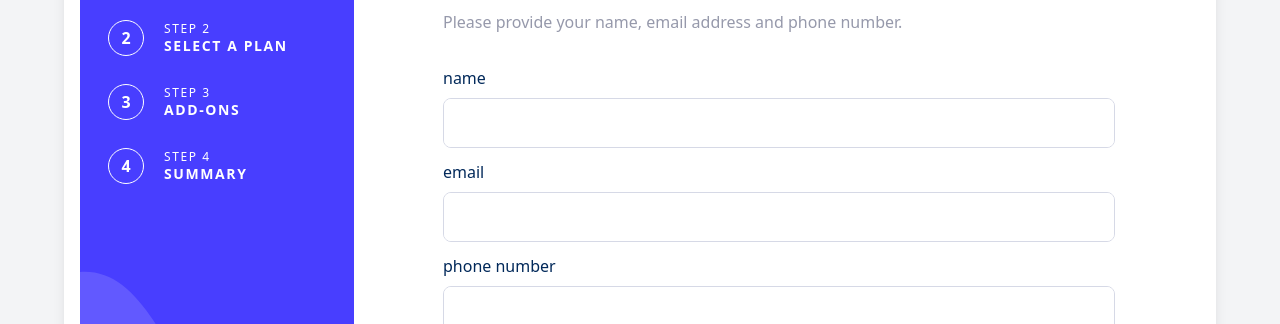
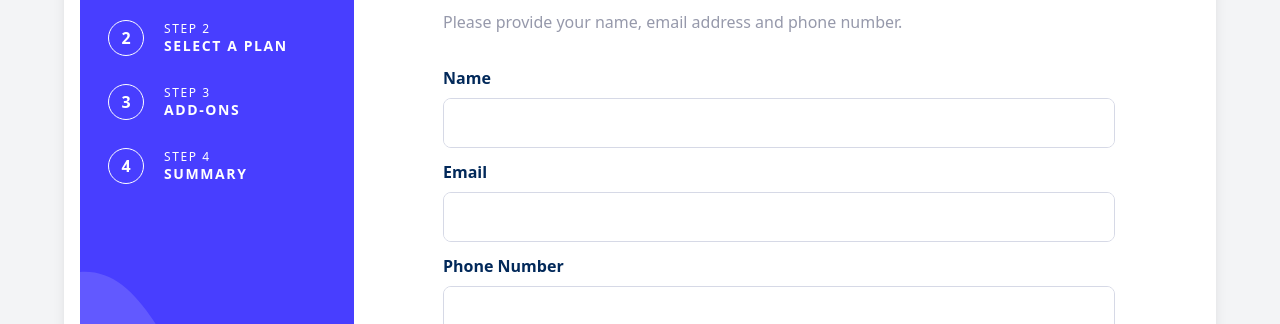
Before and after one commit to hernandez-dev/react-multi-steps-form, a React (Vite) app: page / in a window 1280 px wide. Shown: the part 188-512 px from the top of the page. Built offline with nearby package versions, Linux system fonts and the light colour scheme.

Commit message:
Components - steps-form/components - capitalizing labels at FormControl

```diff
--- a/src/components/steps-form/components/FormControl.jsx
+++ b/src/components/steps-form/components/FormControl.jsx
@@ -1,7 +1,7 @@
 export default function FormControl({ field, index, dispatch }) {
   return(
     <div className="space-y-3 mt-5 first:mt-0">
-      <label htmlFor={field.id} className="block w-full text-marine-blue leading-none">
+      <label htmlFor={field.id} className="block w-full font-semibold text-marine-blue capitalize leading-none">
         {field.label}
       </label>
       <div className="border border-light-gray rounded-lg overflow-hidden">
```
